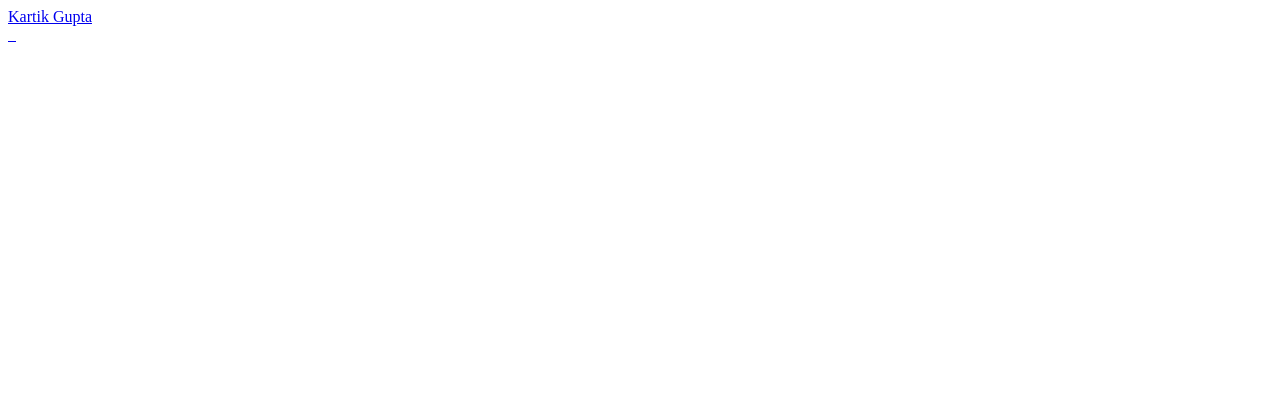
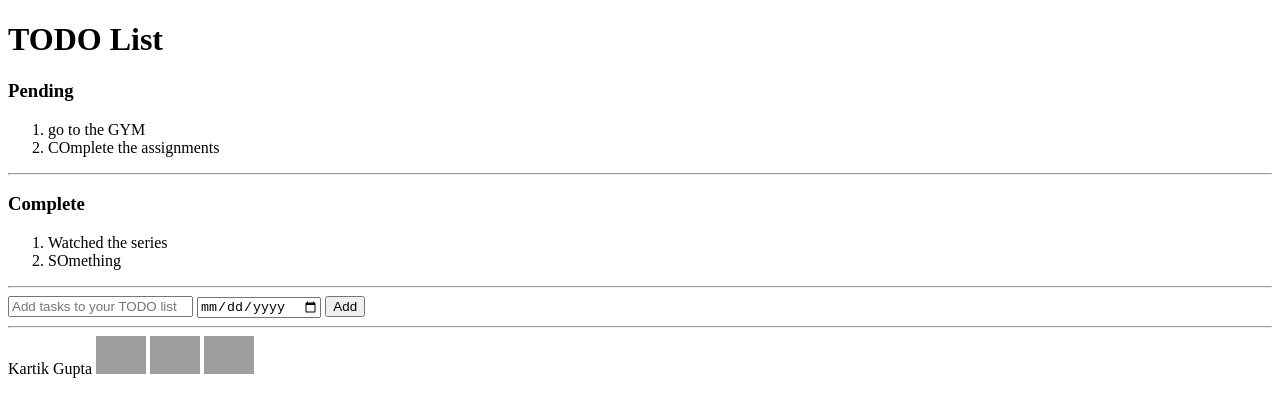
Before and after one commit to saikrishnacheruku/sai2848, a plain HTML site: page index48.html in a window 1280 px wide. Drawn offline with Linux system fonts and the light colour scheme; grey boxes are pictures that could not be loaded.

Commit message:
to do list

```diff
--- a/index48.html
+++ b/index48.html
@@ -19,24 +19,31 @@
 </head>
 
 <body>
-    <header></header>
-
-    <footer>
-        <div>
-            <a href="https://find-kartik-gupta.vercel.app/">Kartik Gupta</a>
-        </div>
-        <div>
-            <a href="#">
-                <img class="social" src="./assets/images/github.png" alt="" />
-            </a>
-            <a href="#">
-                <img class="social" src="./assets/images/instagram.png" alt="" />
-            </a>
-            <a href="#">
-                <img class="social" src="./assets/images/linkedin.png" alt="" />
-            </a>
-        </div>
-    </footer>
+    <h1>TODO List</h1>
+    <!-- Pending -->
+    <h3>Pending</h3>
+    <ol>
+        <li>go to the GYM</li>
+        <li>COmplete the assignments</li>
+    </ol>
+    <hr />
+    <h3>Complete</h3>
+    <ol>
+        <li>Watched the series</li>
+        <li>SOmething</li>
+    </ol>
+    <hr />
+    <form>
+        <input type="text" placeholder="Add tasks to your TODO list" />
+        <input type="date" name="" id="" /> <button>Add</button>
+    </form>
+    <hr />
+    <div>
+        Kartik Gupta
+        <a href="#"><img width="50px" src="https://www.svgrepo.com/show/183608/twitter.svg" alt="" /></a>
+        <a href="#"><img width="50px" src="https://www.svgrepo.com/show/111199/instagram.svg" alt="" /></a>
+        <a href="#"><img width="50px" src="https://www.svgrepo.com/show/330512/github.svg" alt="" /></a>
+    </div>
 </body>
 
 </html>
```
